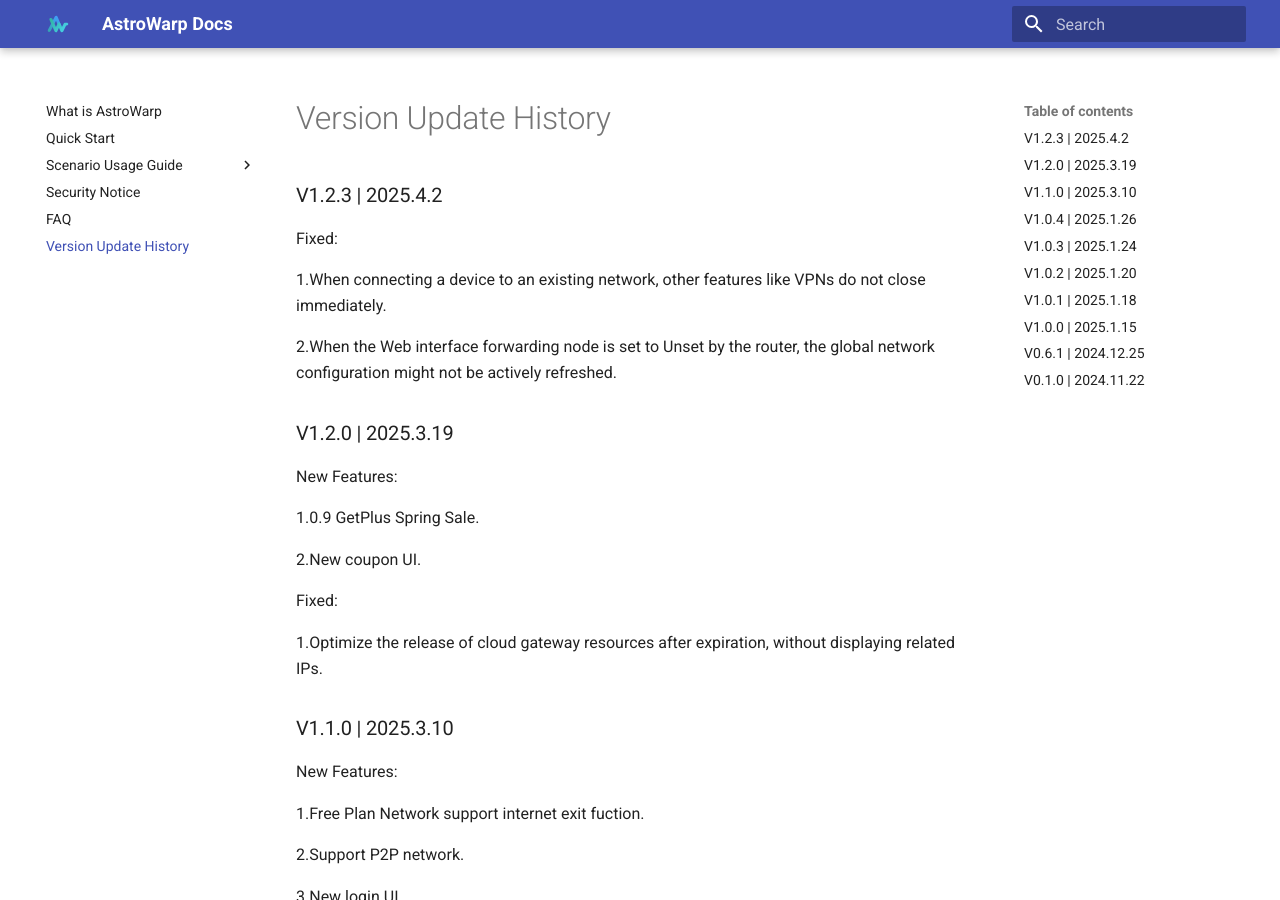
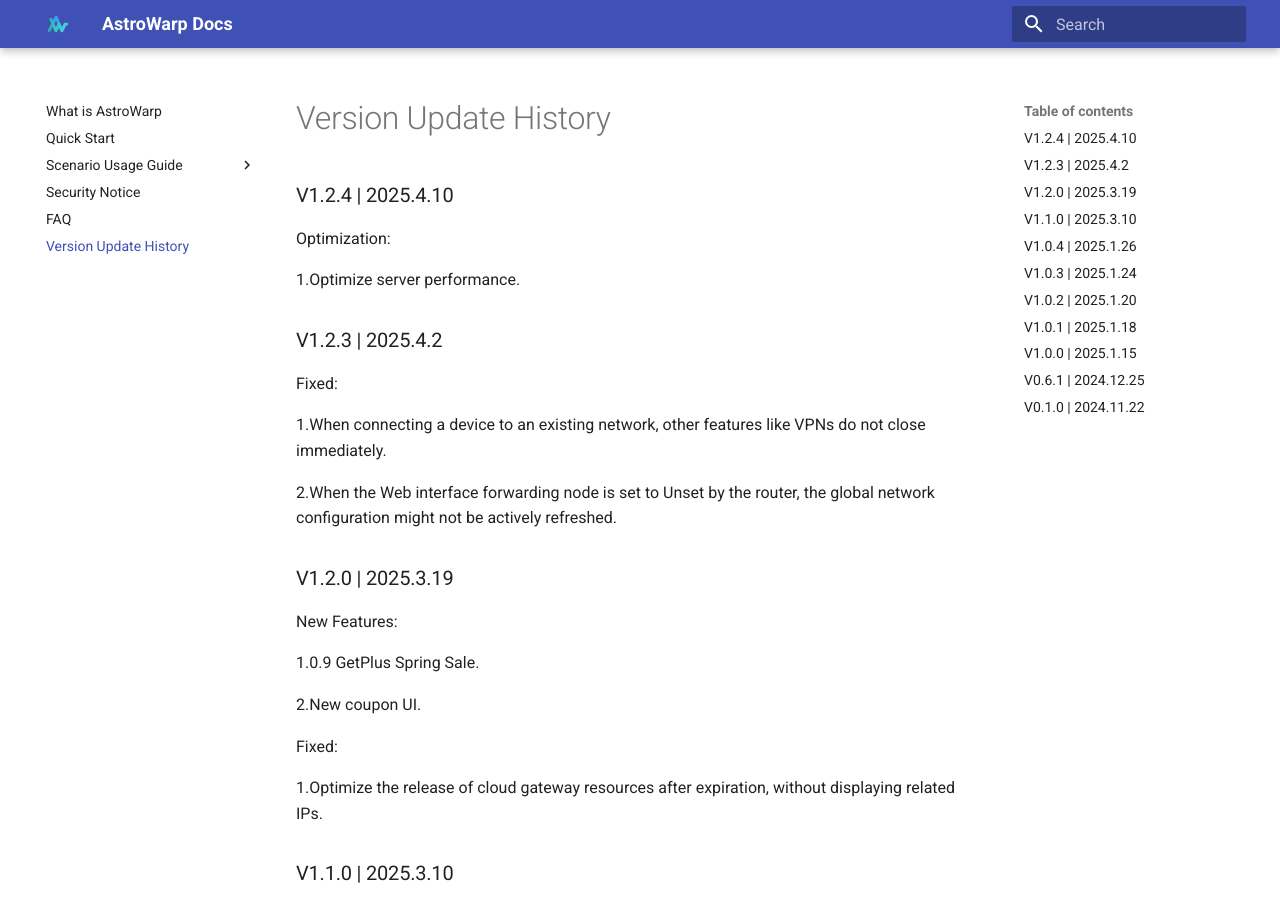
Before and after one commit to gl-inet/docs-astrowarp, an MkDocs documentation site: the page built from docs/version/index.md, in a window 1280 px wide and 900 px high. Built offline with MkDocs 1.6.1 and Material for MkDocs 9.7.7, drawn with Linux system fonts in a browser that asks for light colours; comment, search, counter and statistics services are not loaded; the version menu is left out.

Commit message:
update version info

```diff
--- a/docs/version/index.md
+++ b/docs/version/index.md
@@ -1,3 +1,10 @@
+### V1.2.4 |  2025.4.10
+
+Optimization:
+
+1.Optimize server performance.
+
+
 ### V1.2.3 |  2025.4.2
 
 Fixed:
```
